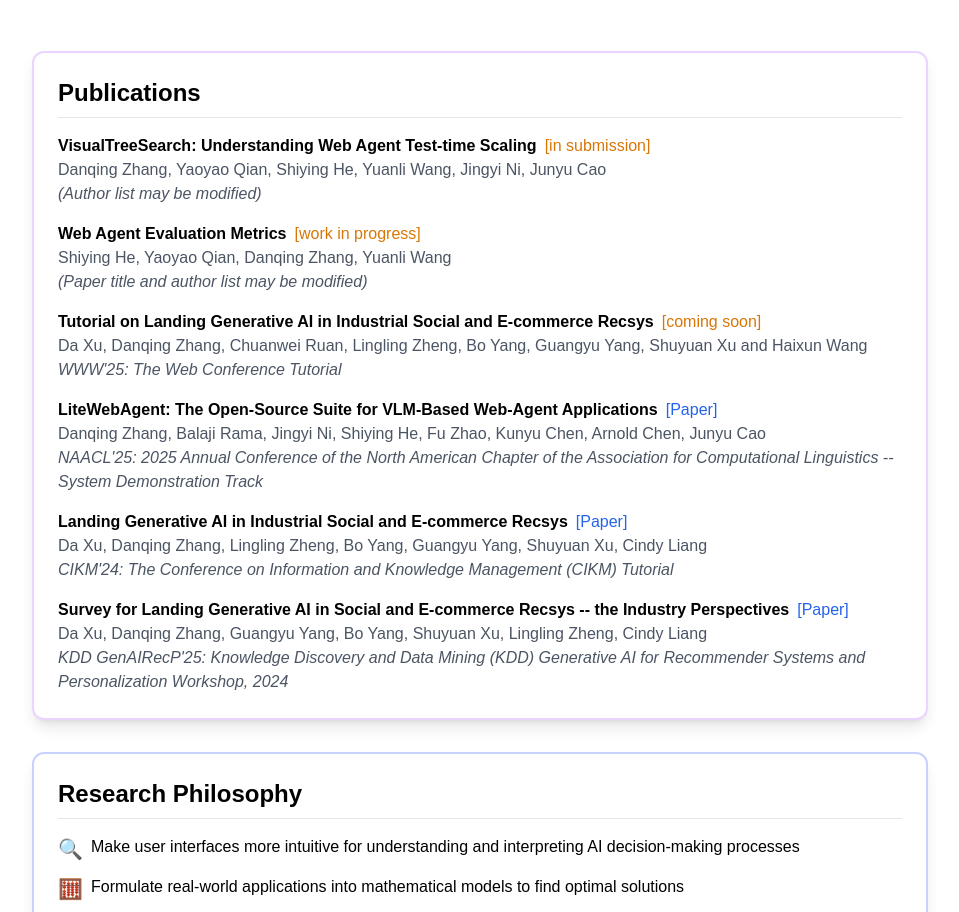
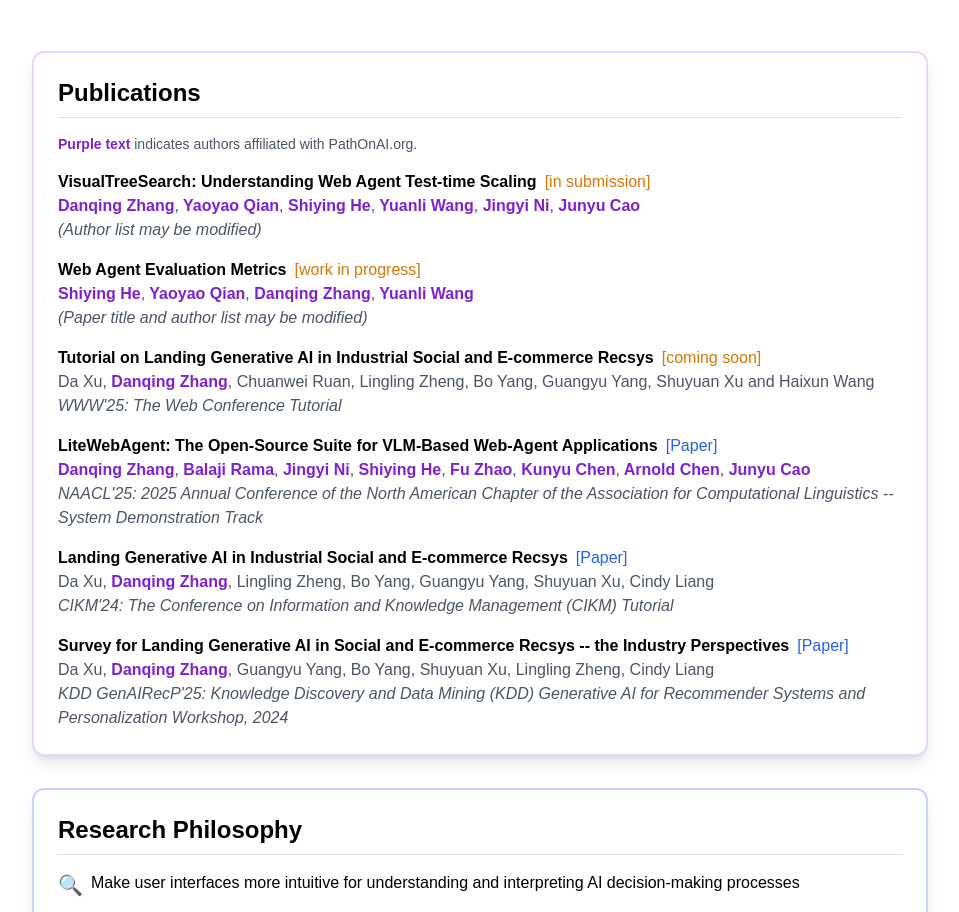
Before and after one commit to PathOnAIOrg/PathOnAI.org, a Next.js app in the folder website-app/: page /projects in a window 1280 px wide. Shown: the part 840-1752 px from the top of the page, without its empty margins (160-1119 px from the left). Built offline with nearby package versions, Linux system fonts and the light colour scheme; no server answers.

Commit message:
update publication list

```diff
--- a/website-app/pages/projects/index.tsx
+++ b/website-app/pages/projects/index.tsx
@@ -18,13 +18,23 @@
         <Card className="border-2 border-purple-200 dark:border-purple-900 shadow-lg hover:shadow-xl transition-shadow">
           <CardContent className="p-6">
             <h2 className="text-2xl font-bold mb-4 text-black dark:text-white border-b pb-2">Publications</h2>
+            <p className="text-sm text-gray-600 dark:text-gray-400 mb-4">
+              <span className="text-purple-700 dark:text-purple-400 font-semibold">Purple text</span> indicates authors affiliated with PathOnAI.org.
+            </p>
             <ul className="text-black dark:text-white space-y-4">
               <li className="flex flex-col">
                 <div className="flex items-center">
                   <span className="font-semibold">VisualTreeSearch: Understanding Web Agent Test-time Scaling</span>
                   <span className="text-amber-600 dark:text-amber-400 ml-2">[in submission]</span>
                 </div>
-                <div className="text-gray-600 dark:text-gray-300">Danqing Zhang, Yaoyao Qian, Shiying He, Yuanli Wang, Jingyi Ni, Junyu Cao</div>
+                <div className="text-gray-600 dark:text-gray-300">
+                  <span className="text-purple-700 dark:text-purple-400 font-semibold">Danqing Zhang</span>,
+                  <span className="text-purple-700 dark:text-purple-400 font-semibold"> Yaoyao Qian</span>,
+                  <span className="text-purple-700 dark:text-purple-400 font-semibold"> Shiying He</span>,
+                  <span className="text-purple-700 dark:text-purple-400 font-semibold"> Yuanli Wang</span>,
+                  <span className="text-purple-700 dark:text-purple-400 font-semibold"> Jingyi Ni</span>,
+                  <span className="text-purple-700 dark:text-purple-400 font-semibold"> Junyu Cao</span>
+                </div>
                 <div className="text-gray-600 dark:text-gray-300 italic">(Author list may be modified)</div>
               </li>
               <li className="flex flex-col">
@@ -32,7 +42,12 @@
                   <span className="font-semibold">Web Agent Evaluation Metrics</span>
                   <span className="text-amber-600 dark:text-amber-400 ml-2">[work in progress]</span>
                 </div>
-                <div className="text-gray-600 dark:text-gray-300">Shiying He, Yaoyao Qian, Danqing Zhang, Yuanli Wang</div>
+                <div className="text-gray-600 dark:text-gray-300">
+                  <span className="text-purple-700 dark:text-purple-400 font-semibold">Shiying He</span>,
+                  <span className="text-purple-700 dark:text-purple-400 font-semibold"> Yaoyao Qian</span>,
+                  <span className="text-purple-700 dark:text-purple-400 font-semibold"> Danqing Zhang</span>,
+                  <span className="text-purple-700 dark:text-purple-400 font-semibold"> Yuanli Wang</span>
+                </div>
                 <div className="text-gray-600 dark:text-gray-300 italic">(Paper title and author list may be modified)</div>
               </li>
               <li className="flex flex-col">
@@ -40,7 +55,7 @@
                   <span className="font-semibold">Tutorial on Landing Generative AI in Industrial Social and E-commerce Recsys</span>
                   <span className="text-amber-600 dark:text-amber-400 ml-2">[coming soon]</span>
                 </div>
-                <div className="text-gray-600 dark:text-gray-300">Da Xu, Danqing Zhang, Chuanwei Ruan, Lingling Zheng, Bo Yang, Guangyu Yang, Shuyuan Xu and Haixun Wang</div>
+                <div className="text-gray-600 dark:text-gray-300">Da Xu, <span className="text-purple-700 dark:text-purple-400 font-semibold">Danqing Zhang</span>, Chuanwei Ruan, Lingling Zheng, Bo Yang, Guangyu Yang, Shuyuan Xu and Haixun Wang</div>
                 <div className="text-gray-600 dark:text-gray-300 italic">WWW&apos;25: The Web Conference Tutorial</div>
               </li>
               <li className="flex flex-col">
@@ -50,7 +65,16 @@
                     [Paper]
                   </a>
                 </div>
-                <div className="text-gray-600 dark:text-gray-300">Danqing Zhang, Balaji Rama, Jingyi Ni, Shiying He, Fu Zhao, Kunyu Chen, Arnold Chen, Junyu Cao</div>
+                <div className="text-gray-600 dark:text-gray-300">
+                  <span className="text-purple-700 dark:text-purple-400 font-semibold">Danqing Zhang</span>,
+                  <span className="text-purple-700 dark:text-purple-400 font-semibold"> Balaji Rama</span>,
+                  <span className="text-purple-700 dark:text-purple-400 font-semibold"> Jingyi Ni</span>,
+                  <span className="text-purple-700 dark:text-purple-400 font-semibold"> Shiying He</span>,
+                  <span className="text-purple-700 dark:text-purple-400 font-semibold"> Fu Zhao</span>,
+                  <span className="text-purple-700 dark:text-purple-400 font-semibold"> Kunyu Chen</span>,
+                  <span className="text-purple-700 dark:text-purple-400 font-semibold"> Arnold Chen</span>,
+                  <span className="text-purple-700 dark:text-purple-400 font-semibold"> Junyu Cao</span>
+                </div>
                 <div className="text-gray-600 dark:text-gray-300 italic">NAACL&apos;25: 2025 Annual Conference of the North American Chapter of the Association for Computational Linguistics -- System Demonstration Track</div>
               </li>
               <li className="flex flex-col">
@@ -60,7 +84,7 @@
                     [Paper]
                   </a>
                 </div>
-                <div className="text-gray-600 dark:text-gray-300">Da Xu, Danqing Zhang, Lingling Zheng, Bo Yang, Guangyu Yang, Shuyuan Xu, Cindy Liang</div>
+                <div className="text-gray-600 dark:text-gray-300">Da Xu, <span className="text-purple-700 dark:text-purple-400 font-semibold">Danqing Zhang</span>, Lingling Zheng, Bo Yang, Guangyu Yang, Shuyuan Xu, Cindy Liang</div>
                 <div className="text-gray-600 dark:text-gray-300 italic">CIKM&apos;24: The Conference on Information and Knowledge Management (CIKM) Tutorial</div>
               </li>
               <li className="flex flex-col">
@@ -70,7 +94,7 @@
                     [Paper]
                   </a>
                 </div>
-                <div className="text-gray-600 dark:text-gray-300">Da Xu, Danqing Zhang, Guangyu Yang, Bo Yang, Shuyuan Xu, Lingling Zheng, Cindy Liang</div>
+                <div className="text-gray-600 dark:text-gray-300">Da Xu, <span className="text-purple-700 dark:text-purple-400 font-semibold">Danqing Zhang</span>, Guangyu Yang, Bo Yang, Shuyuan Xu, Lingling Zheng, Cindy Liang</div>
                 <div className="text-gray-600 dark:text-gray-300 italic">KDD GenAIRecP&apos;25: Knowledge Discovery and Data Mining (KDD) Generative AI for Recommender Systems and Personalization Workshop, 2024</div>
               </li>
             </ul>
```
